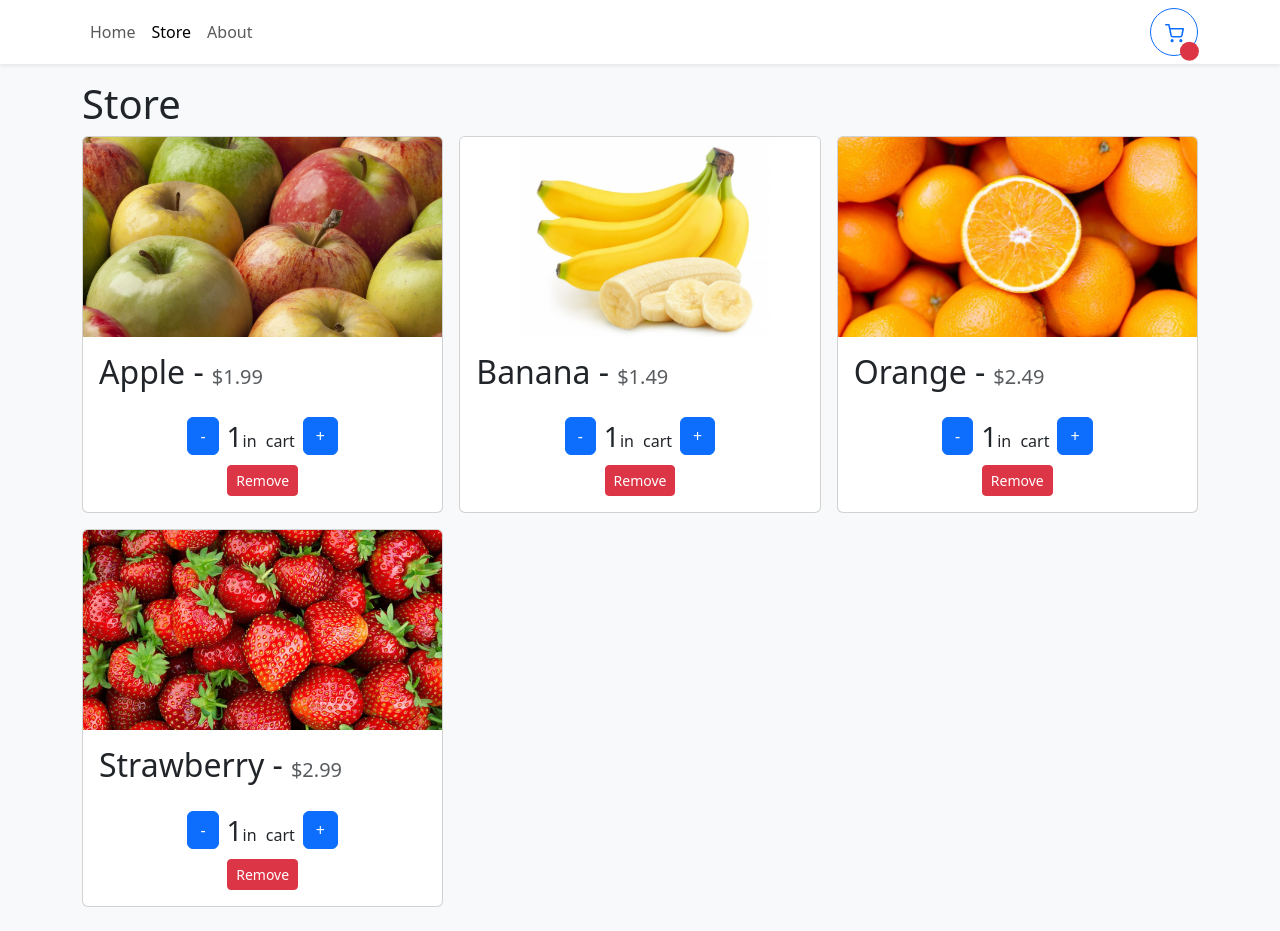
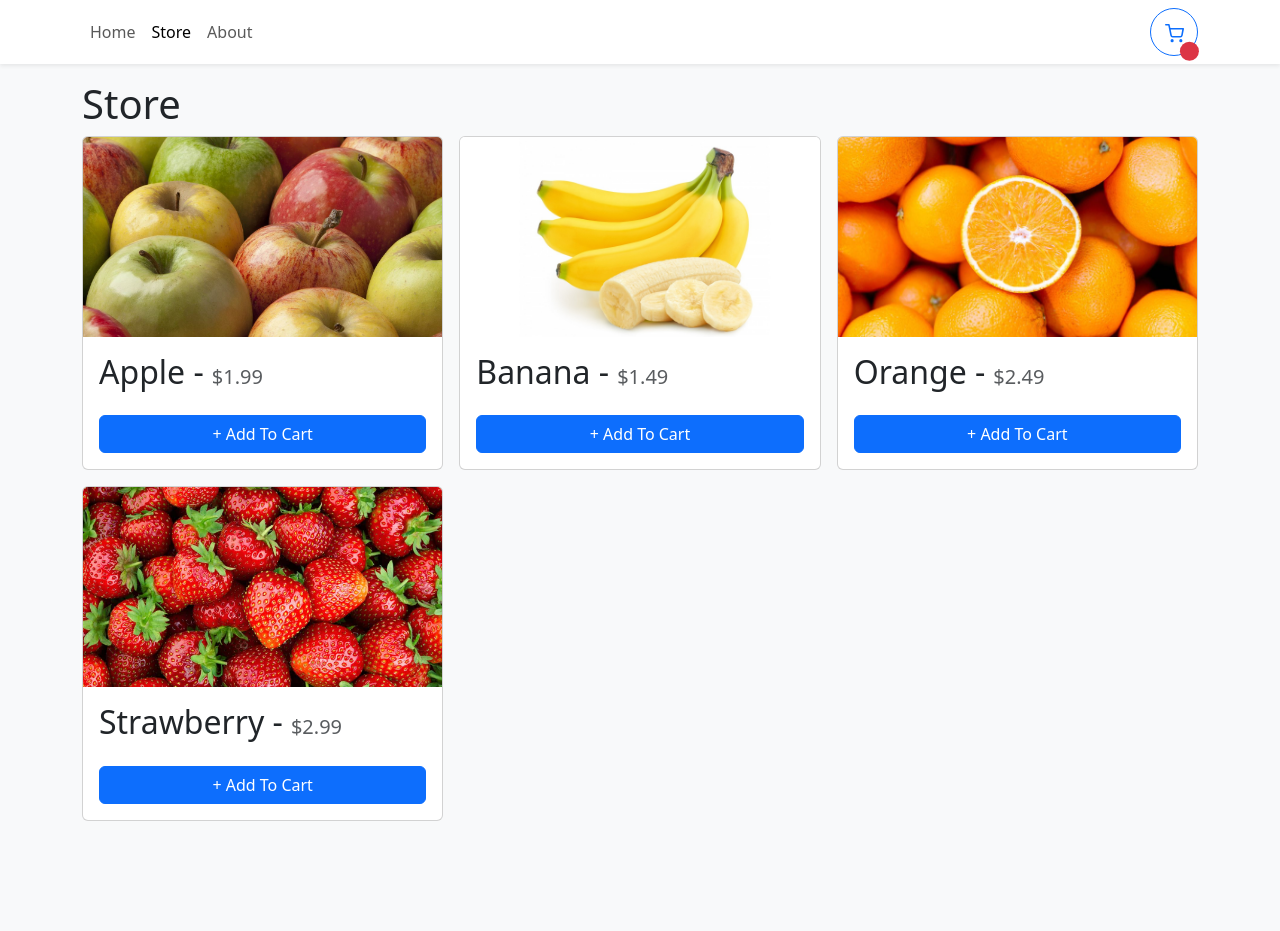
Before and after one commit to ViPeev/React-TS-Shopping-Cart, a React (Vite) app: page /store in a window 1280 px wide. After the commit the page ends 845 px from the top, so only its background shows below. Built offline with nearby package versions, Linux system fonts and the light colour scheme.

Commit message:
fixed increment function from context

```diff
--- a/src/components/Item.tsx
+++ b/src/components/Item.tsx
@@ -1,5 +1,6 @@
 import { Card, Button } from "react-bootstrap";
 import { formatCurrency } from "../utils/formatCurrency";
+import { useCart } from "../context/CartContext";
 
 type ItemProps = {
   id: number;
@@ -8,9 +9,15 @@ type ItemProps = {
   imgUrl: string;
 };
 
-export function Item({ name, price, imgUrl }: ItemProps) {
-  const quantity = 1;
-
+export function Item({ id, name, price, imgUrl }: ItemProps) {
+  const {
+    getItemQuantity,
+    increaseCartQuantity,
+    decreaseCartQuantity,
+    removeFromCart,
+  } = useCart();
+  const quantity = getItemQuantity(id);
+  console.log(quantity)
   return (
     <Card className="h-100">
       <Card.Img
@@ -26,7 +33,9 @@ export function Item({ name, price, imgUrl }: ItemProps) {
         </Card.Title>
         <div className="mt-auto">
           {quantity === 0 ? (
-            <Button className="w-100">+ Add To Cart</Button>
+            <Button className="w-100" onClick={() => increaseCartQuantity(id)}>
+              + Add To Cart
+            </Button>
           ) : (
             <div
               className="d-flex align-items-center flex-column"
@@ -36,14 +45,20 @@ export function Item({ name, price, imgUrl }: ItemProps) {
                 className="d-flex align-items-center justify-content-center"
                 style={{ gap: ".5rem" }}
               >
-                <Button>-</Button>
-                <div style={{wordSpacing:"5px"}}>
+                <Button onClick={() => decreaseCartQuantity(id)}>-</Button>
+                <div style={{ wordSpacing: "5px" }}>
                   <span className="fs-3">{quantity}</span>
                   in cart
                 </div>
-                <Button>+</Button>
+                <Button onClick={() => increaseCartQuantity(id)}>+</Button>
               </div>
-              <Button variant="danger" size="sm">Remove</Button>
+              <Button
+                variant="danger"
+                size="sm"
+                onClick={() => removeFromCart(id)}
+              >
+                Remove
+              </Button>
             </div>
           )}
         </div>
--- a/src/context/CartContext.tsx
+++ b/src/context/CartContext.tsx
@@ -29,9 +29,9 @@ export function CartProvider({ children }: providerProps) {
     return cartItems.find((item) => item.id === id)?.quantity || 0;
   }
 
-  function increaseCarQuantity(id: number) {
+  function increaseCartQuantity(id: number) {
     setCartItems((currItems) => {
-      if (currItems.find((item) => item.id === id) === null) {
+      if (!currItems.find((item) => item.id === id)) {
         return [...currItems, { id, quantity: 1 }];
       } else {
         return currItems.map((item) => {
@@ -45,7 +45,7 @@ export function CartProvider({ children }: providerProps) {
     });
   }
 
-  function decreaseCarQuantity(id: number) {
+  function decreaseCartQuantity(id: number) {
     setCartItems((currItems) => {
       if (currItems.find((item) => item.id === id)?.quantity === 1) {
         return [...currItems.filter((item) => item.id !== id)];
@@ -67,5 +67,16 @@ export function CartProvider({ children }: providerProps) {
     });
   }
 
-  return <CartContext.Provider value={{}}>{children}</CartContext.Provider>;
+  return (
+    <CartContext.Provider
+      value={{
+        getItemQuantity,
+        increaseCartQuantity,
+        decreaseCartQuantity,
+        removeFromCart,
+      }}
+    >
+      {children}
+    </CartContext.Provider>
+  );
 }
```
